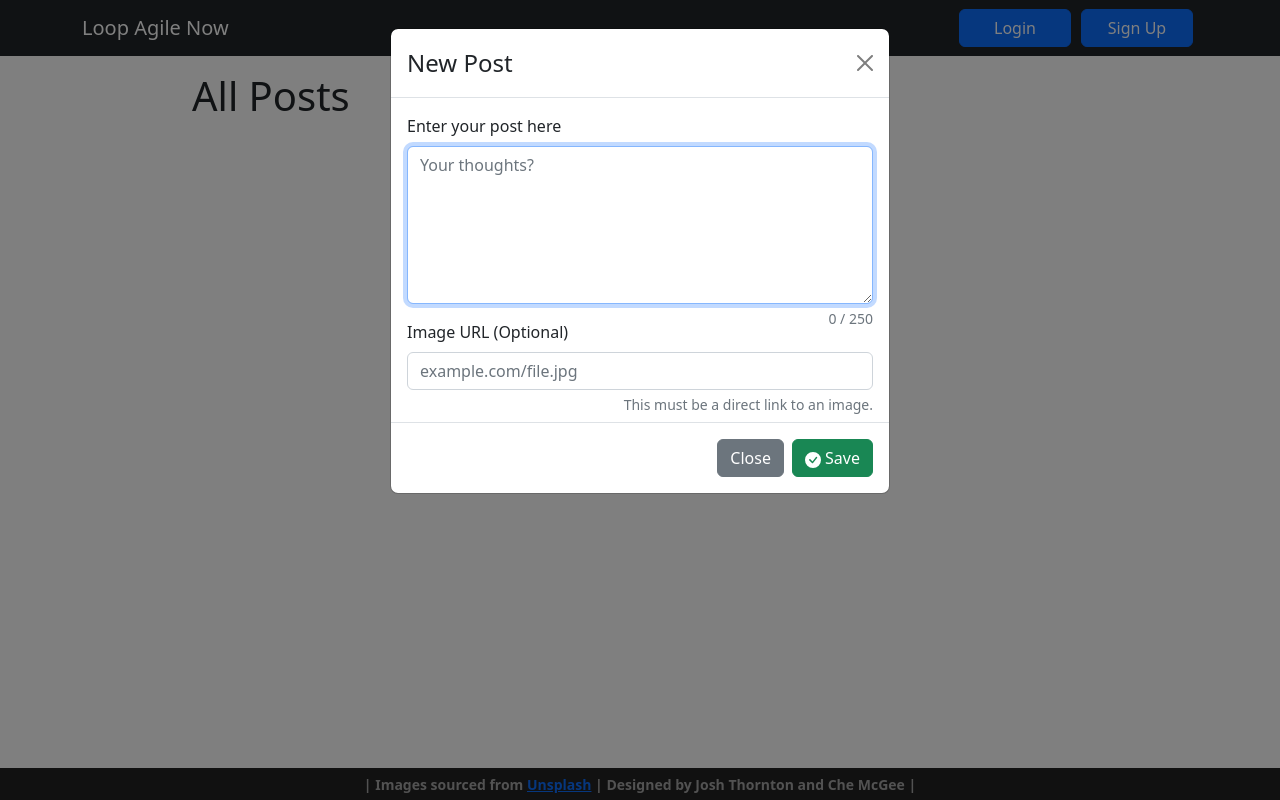
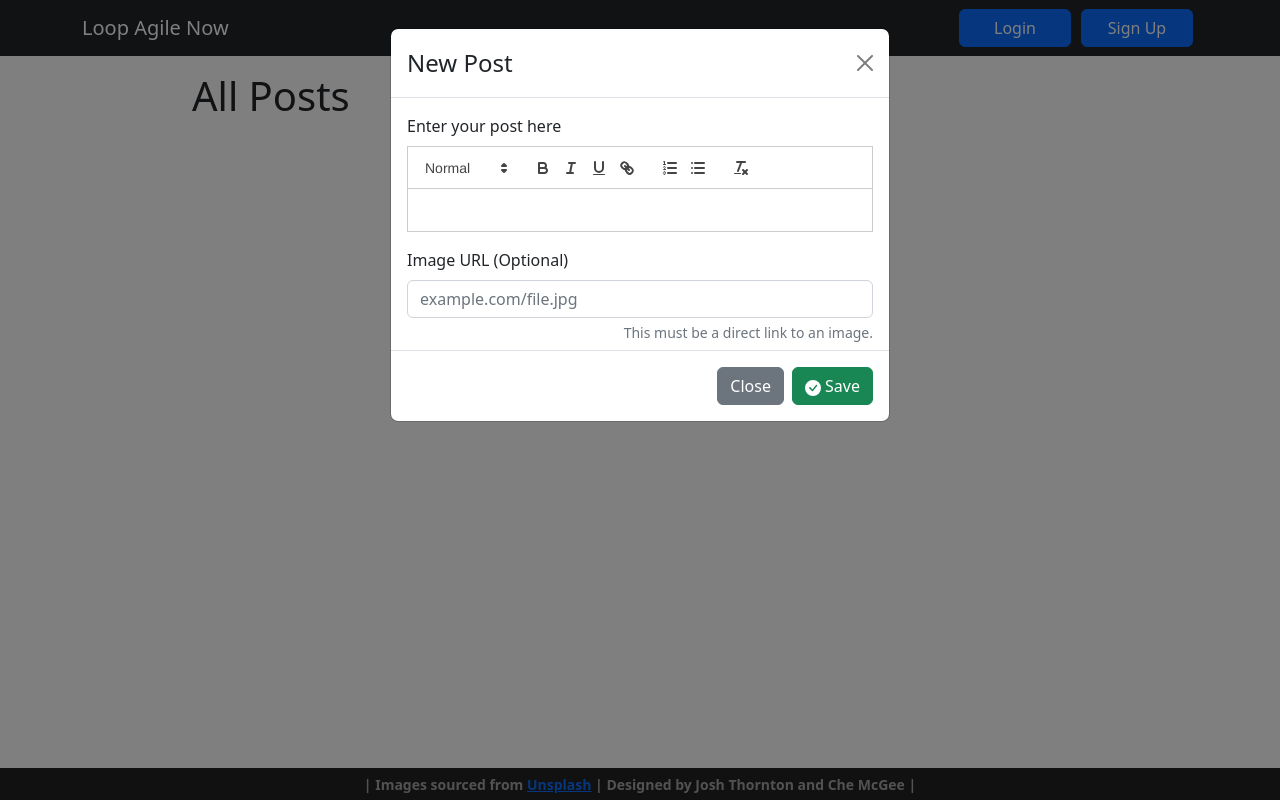
Before and after one commit to JoshThorntonDev/a2-3786643-3785167, a React (Create React App) app in the folder react/: page /posts in a window 1280 px wide. Both pictures are taken after a click on the button "Create a post". Built offline with nearby package versions, Linux system fonts and the light colour scheme.

Commit message:
Initial posting code, no validation currently

```diff
--- a/react/package.json
+++ b/react/package.json
@@ -12,6 +12,7 @@
     "react-bootstrap": "^2.5.0",
     "react-bootstrap-icons": "^1.8.4",
     "react-dom": "^18.2.0",
+    "react-quill": "^2.0.0",
     "react-router-dom": "^6.3.0",
     "react-scripts": "5.0.1",
     "web-vitals": "^2.1.4"
--- a/react/src/components/PostCreator.js
+++ b/react/src/components/PostCreator.js
@@ -5,7 +5,10 @@ import { CheckCircleFill } from "react-bootstrap-icons";
 import Button from "react-bootstrap/Button";
 import AnimatedAlert from "./AnimatedAlert";
 import { insertPost } from "../data/PostRepository";
+import { createPost } from "../data/dbrepository";
 import UserContext from "../contexts/UserContext";
+import ReactQuill from 'react-quill';
+import 'react-quill/dist/quill.snow.css';
 
 // this component can create and edit posts. By default, it will only create, but setting the prop 'editing' to true
 // will put it in editing mode
@@ -14,6 +17,8 @@ function PostCreator(props) {
   const inputRef = useRef(null);
   const imageRef = useRef(null);
 
+  const [post, setPost] = useState('');
+
   const handleInputChange = (event) => {
     props.setFields({
       ...props.fields,
@@ -21,15 +26,26 @@ function PostCreator(props) {
     });
   };
 
+  const handleTest = (event) => {
+
+    props.setFields({
+      ...props.fields,
+      content: event
+    });
+  }
+
   const [error, setError] = useState(false);
   const [message, setMessage] = useState("");
 
-  const attemptSave = (event) => {
+  const attemptSave = async (event) => {
     const imageRegex = new RegExp("(.png|.jpg|.jpeg|.gif|.bmp)$");
 
     setMessage(""); // clear error message
     setError(false); // reset error state
     event.preventDefault(); // prevent form from submitting
+
+    const newPost = { content: props.fields.content, image: props.fields.image, user_id: props.fields.userId}
+    await createPost(newPost)
 
     var imageOK = false;
     if (props.fields.image === "") {
@@ -84,22 +100,9 @@ function PostCreator(props) {
             <Form.Label>
               {props.editing ? "Update your" : "Enter your"} post here
             </Form.Label>
-            <Form.Control
-              name="content"
-              as="textarea"
-              rows={6} /* 6 fits all 250 chars in the box at once */
-              placeholder="Your thoughts?"
-              autoFocus
-              maxLength={250}
-              value={props.fields.content}
-              onChange={handleInputChange}
-              required
-              ref={inputRef}
-            />
-            <Form.Text muted className="float-end">
-              {props.fields.content.trim().length} / 250
-              {/* .trim() prevents the counter increasing when the post starts and ends with whitespace */}
-            </Form.Text>
+
+            <ReactQuill theme="snow" autoFocus value={props.fields.content} ref={inputRef} onChange={handleTest} />
+
           </Form.Group>
           <Form.Group className="mb-3">
             <Form.Label>Image URL (Optional)</Form.Label>
```
Also changed, not shown: 1 other file (tests, documents, lock files or other folders).
